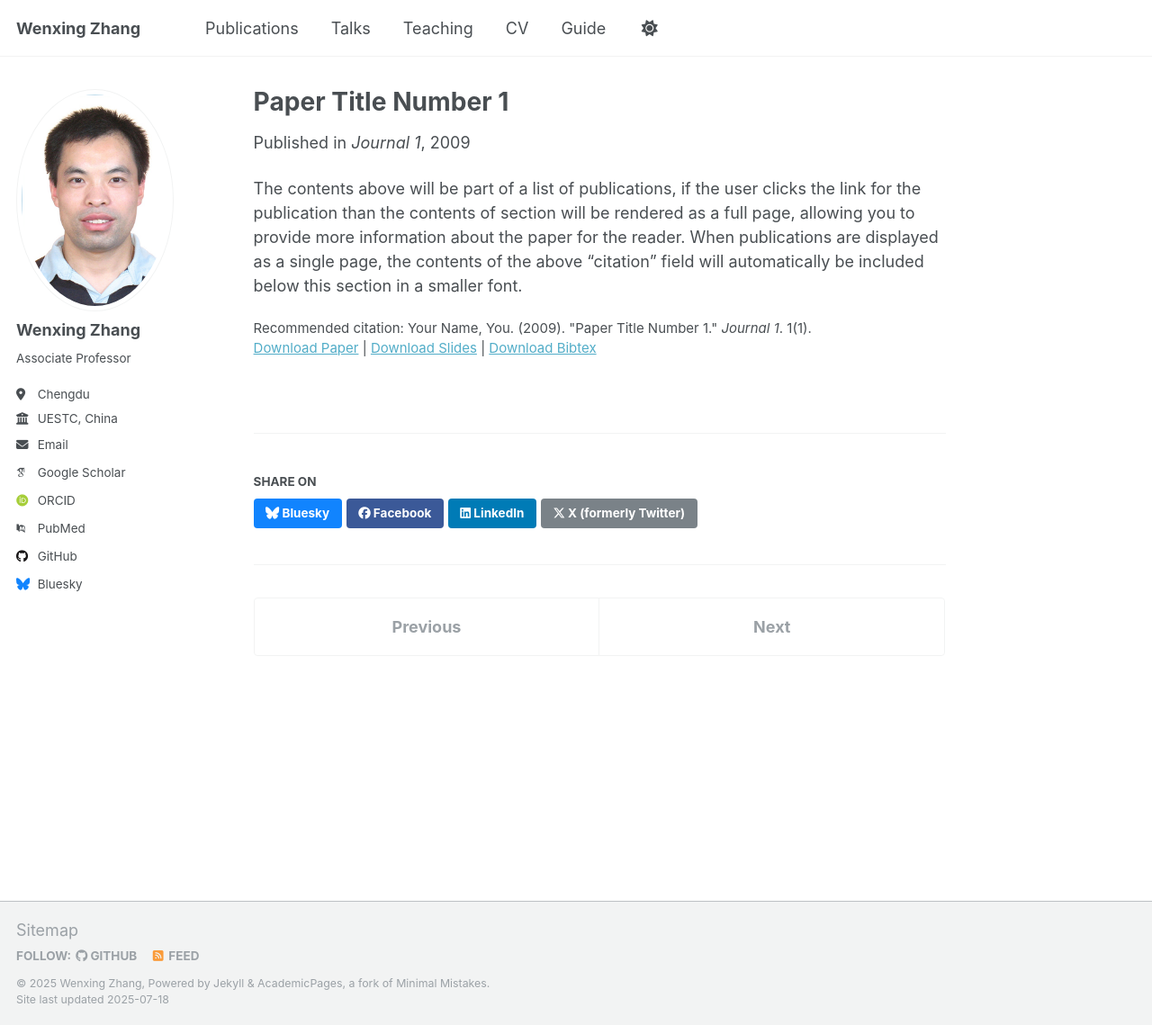
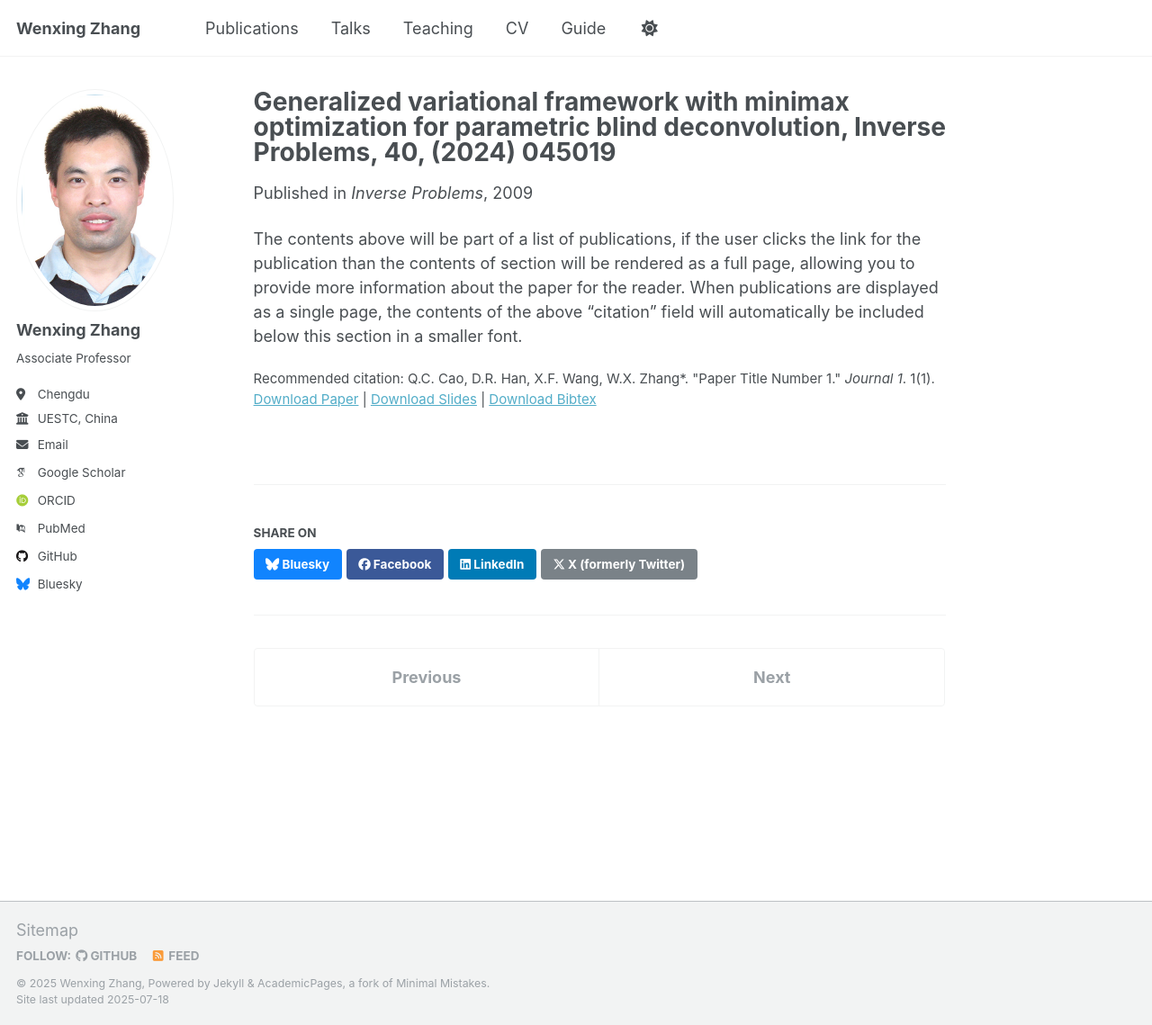
Before and after one commit to WenxingZhang/WenxingZhang.github.io, a Jekyll site: the page built from _publications/2009-10-01-paper-title-number-1.md, in a window 1280 px wide and 1139 px high. Shown: the whole window at 90% size. Built offline with Jekyll 4.4.1, drawn with Linux system fonts in a browser that asks for light colours; some web fonts are replaced; a script that is not in the unit is left out.

Commit message:
Update 2009-10-01-paper-title-number-1.md

```diff
--- a/_publications/2009-10-01-paper-title-number-1.md
+++ b/_publications/2009-10-01-paper-title-number-1.md
@@ -1,14 +1,14 @@
 ---
-title: "Paper Title Number 1"
+title: "Generalized variational framework with minimax optimization for parametric blind deconvolution, Inverse Problems, 40, (2024) 045019"
 collection: publications
 category: manuscripts
 permalink: /publication/2009-10-01-paper-title-number-1
 excerpt: 'This paper is about the number 1. The number 2 is left for future work.'
 date: 2009-10-01
-venue: 'Journal 1'
+venue: 'Inverse Problems'
 slidesurl: 'http://academicpages.github.io/files/slides1.pdf'
 paperurl: 'http://academicpages.github.io/files/paper1.pdf'
 bibtexurl: 'http://academicpages.github.io/files/bibtex1.bib'
-citation: 'Your Name, You. (2009). &quot;Paper Title Number 1.&quot; <i>Journal 1</i>. 1(1).'
+citation: 'Q.C. Cao, D.R. Han, X.F. Wang, W.X. Zhang*. &quot;Paper Title Number 1.&quot; <i>Journal 1</i>. 1(1).'
 ---
 The contents above will be part of a list of publications, if the user clicks the link for the publication than the contents of section will be rendered as a full page, allowing you to provide more information about the paper for the reader. When publications are displayed as a single page, the contents of the above "citation" field will automatically be included below this section in a smaller font.
```
